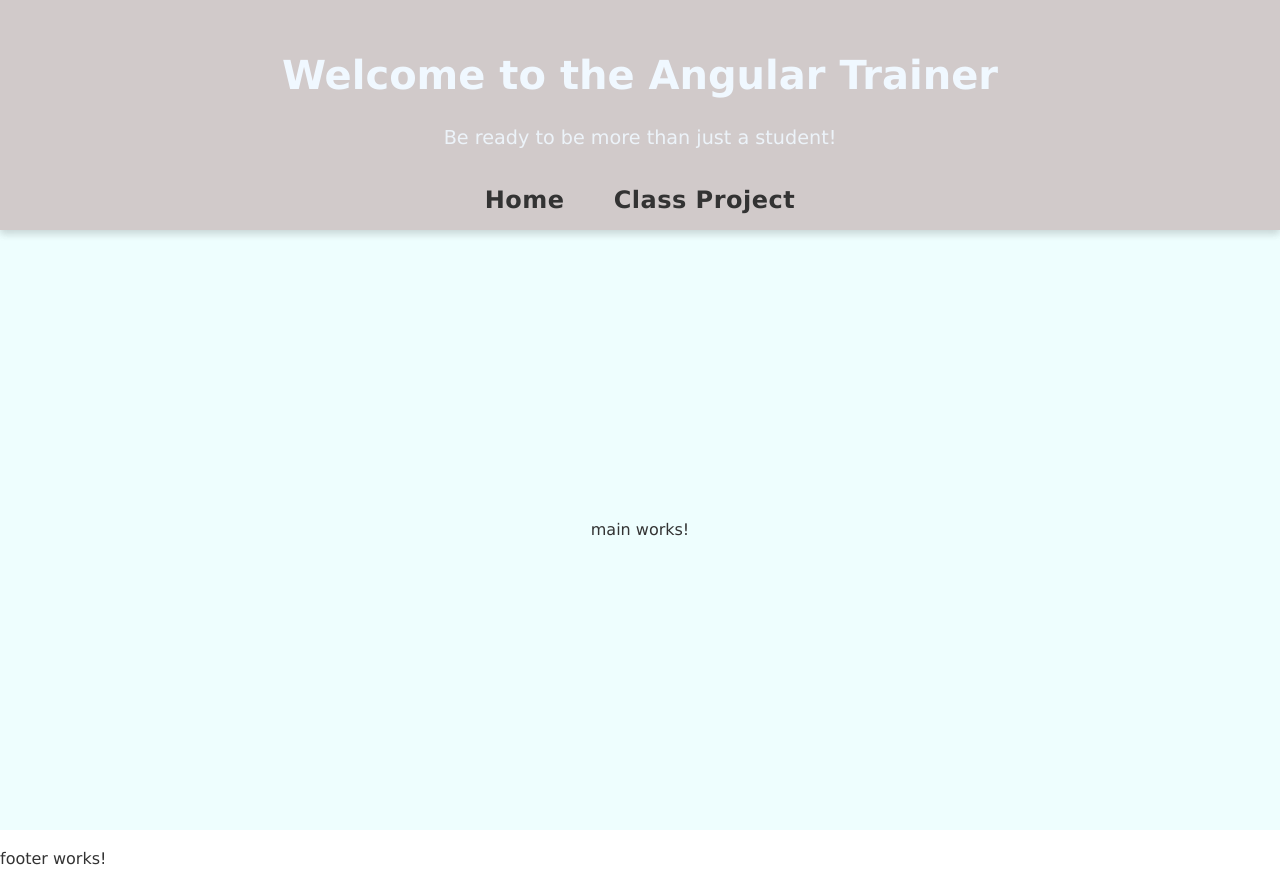
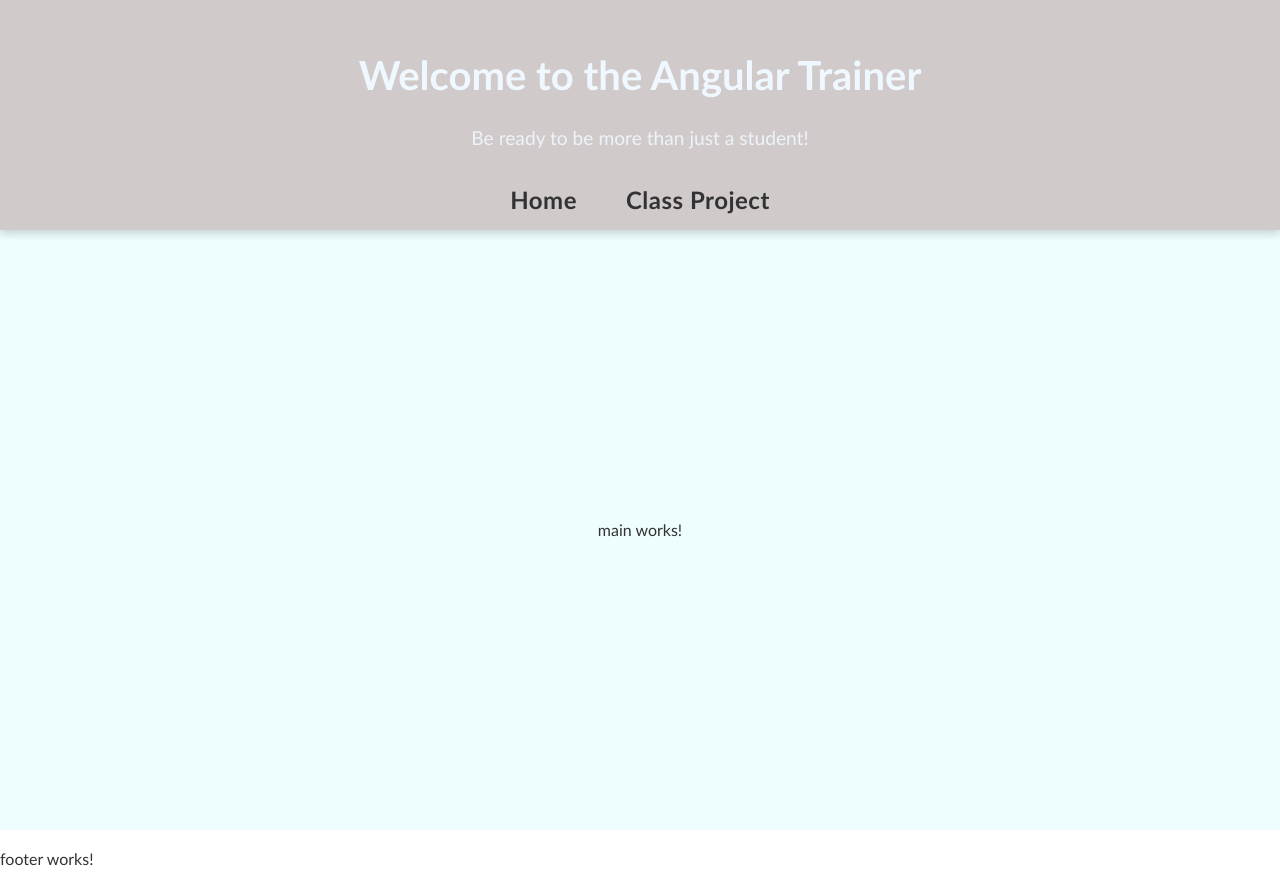
Before and after one commit to Tonyfilho/starting-class-hit, an Angular app in the folder starting/: page / in a window 1280 px wide. Built offline with nearby package versions, Linux system fonts and the light colour scheme.

Commit message:
change de fonts

```diff
--- a/starting/src/app/app.component.css
+++ b/starting/src/app/app.component.css
@@ -3,7 +3,7 @@
     margin: 0;
     padding: 0;
     box-sizing: border-box;
-    font-family: Verdana, Geneva, Tahoma, sans-serif;
+   font-family: 'Gill Sans', 'Gill Sans MT', Calibri, 'Trebuchet MS', sans-serif;
 }
 
 
--- a/starting/src/app/components/body/header/header.component.html
+++ b/starting/src/app/components/body/header/header.component.html
@@ -6,7 +6,7 @@
         </div>
         <div class="nav-content">
             <a routerLink="/hit-class/home" class="logo-link">Home</a>
-            <a routerLink="/hit-class/projet" class="logo-link">Class Project</a>
+            <a routerLink="/hit-class/project" class="logo-link">Class Project</a>
 
         </div>
 
```
